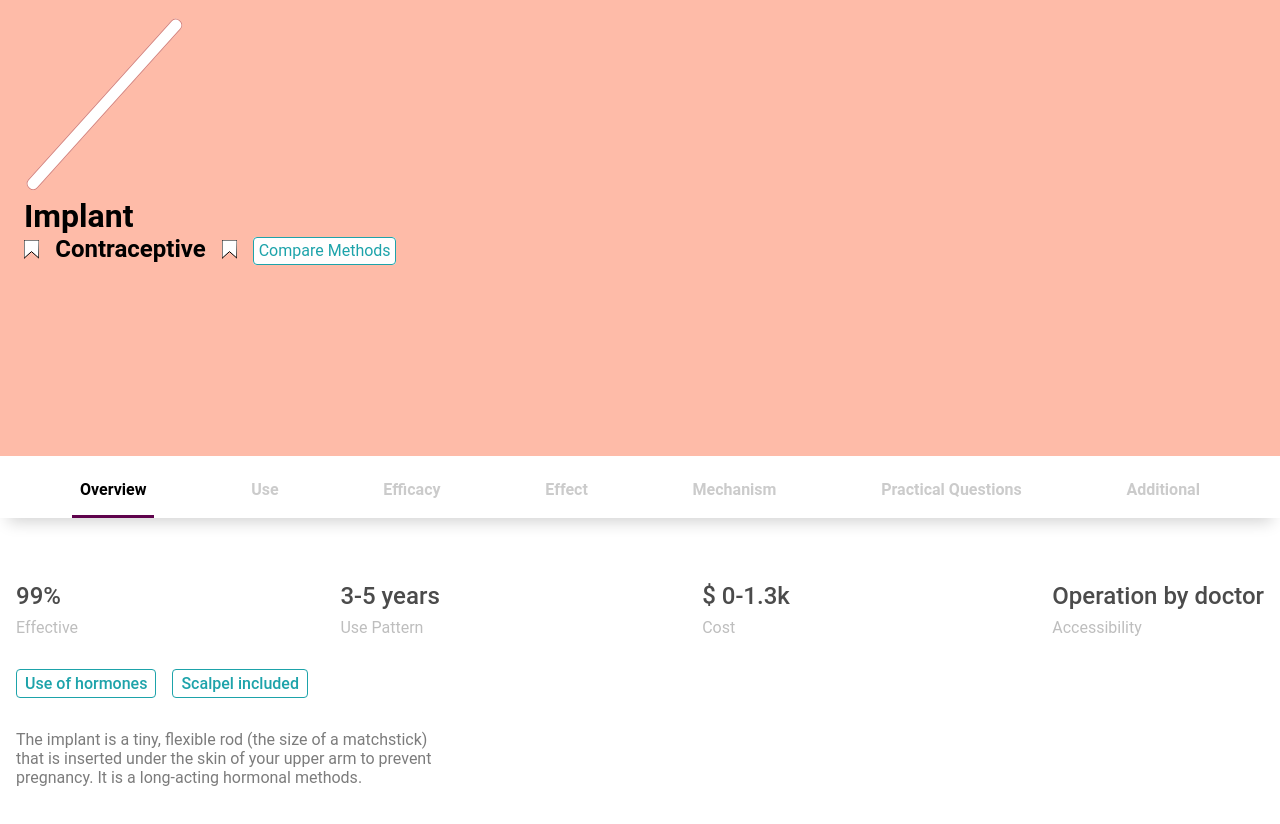
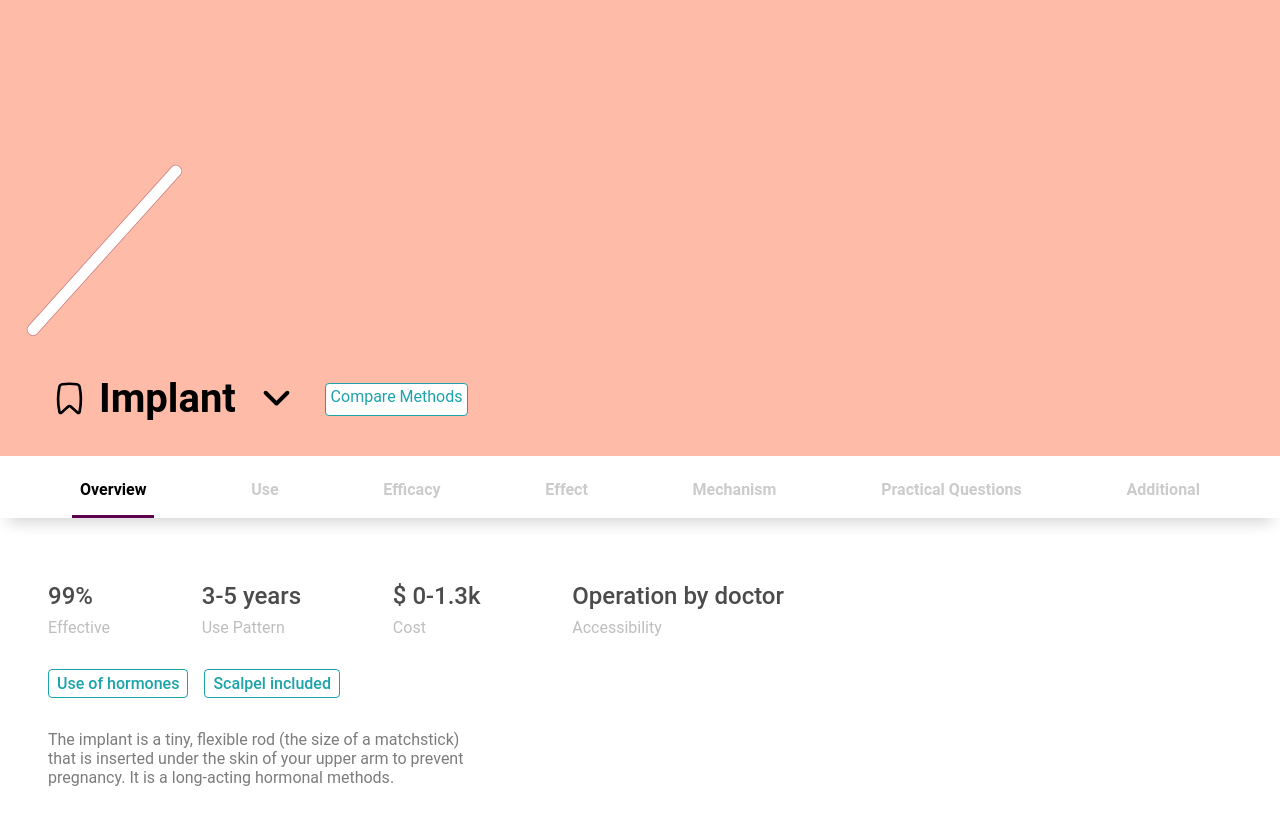
Before and after one commit to sandboxnu/knowyouroptions, a Next.js app in the folder frontend/: page / in a window 1280 px wide. Shown: the top 824 px of the page. Built offline with nearby package versions, Linux system fonts and the light colour scheme; a web font is replaced by a local one.

Commit message:
miscellaneous styling for desktop view

```diff
--- a/frontend/templates/contraceptives/index.tsx
+++ b/frontend/templates/contraceptives/index.tsx
@@ -11,6 +11,8 @@ import styled from 'styled-components';
 import DownOutlined from '@ant-design/icons/DownOutlined';
 import { Column, Row } from './tabs/StyledComponents';
 import SvgBookmark from '../../public/bookmark.svg';
+import SvgDesktopBookmark from '../../public/desktop-icons/desktop-bookmark.svg';
+import SvgDesktopDropdown from '../../public/desktop-icons/desktop-dropdown.svg';
 import { size, device, maxDevice } from '../../pages/mediaSizes';
 import Pill from '../../components/Pill';
 
@@ -62,6 +64,7 @@ const Header = styled(Container)`
 
   @media ${device.laptop} {
     height: 57vh;
+    position: relative;
   }
 `;
 
@@ -99,6 +102,12 @@ const SvgDesktopColumn = styled(Column)`
   ${SvgCircleSecond} {
     margin-top: 0.5rem;
   }
+
+  @media ${device.laptop} {
+    bottom: 0;
+    justify: left;
+    position: absolute;
+  }
 `;
 
 const SvgRow = styled(Row)`
@@ -119,12 +128,20 @@ const SvgDesktopRow = styled(Row)`
 
 const Title = styled.h1`
   margin: 0;
+
+  @media ${device.laptop} {
+    display: none;
+  }
 `;
 
-const SubTitle = styled.h2`
+const TitleDesktop = styled.h1`
+  display: inline;
+  font-size: 40px;
   margin: 0;
-  display: inline;
-  padding: 1rem;
+  padding: 0.5rem;
+
+  @media ${maxDevice.laptop} {
+    display: none;
   }
 `;
 
@@ -133,6 +150,18 @@ const PillDesktop = styled(Pill)`
   display: inline;
   margin: 1rem;
   padding: 0.2rem 0.3rem;
+`;
+
+const QuickAccess = styled.div`
+  @media ${device.laptop} {
+    display: flex;
+    flex-direction: row;
+    padding: 1.5rem 1.5rem;
+  }
+`;
+
+const SvgBookmarkDesktopStyled = styled(SvgDesktopBookmark)`
+  margin: 0.7rem 0rem;
 `;
 
 // components
@@ -196,7 +225,7 @@ const Contraceptives = ({
   ];
   const BookmarkIcon = (
     <SvgCircle>
-      <Bookmark />
+      <SvgBookmark />
     </SvgCircle>
   );
   const CompareMethodsIcon = (
@@ -213,14 +242,14 @@ const Contraceptives = ({
             <Title>{title}</Title>
           </div>
           <SvgDesktopRow>
-            <div>
-              <BookmarkDesktop />
-              <SubTitle>{'Contraceptive'}</SubTitle>
-              <BookmarkDesktop />
+            <QuickAccess>
+              <SvgBookmarkDesktopStyled />
+              <TitleDesktop>{title}</TitleDesktop>
+              <SvgDesktopDropdown />
               <PillDesktop key={'Compare Methods'}>
                 {'Compare Methods'}
               </PillDesktop>
-            </div>
+            </QuickAccess>
           </SvgDesktopRow>
         </SvgDesktopColumn>
 
@@ -243,7 +272,7 @@ const Contraceptives = ({
       }
 
       <TabBar tabs={tabs} tabIndex={tabIndex} setTabIndex={setTabIndex} />
-      <Container>{tabComponents[tabIndex]}</Container>
+      <Body>{tabComponents[tabIndex]}</Body>
 
       {/*tabIndex < tabs.length - 1 && (
         <DownArrow onClick={() => setTabIndex(tabIndex + 1)} />
```
Also changed, not shown: frontend/public/desktop-icons/desktop-bookmark.svg (added), frontend/public/desktop-icons/desktop-dropdown.svg (added).
